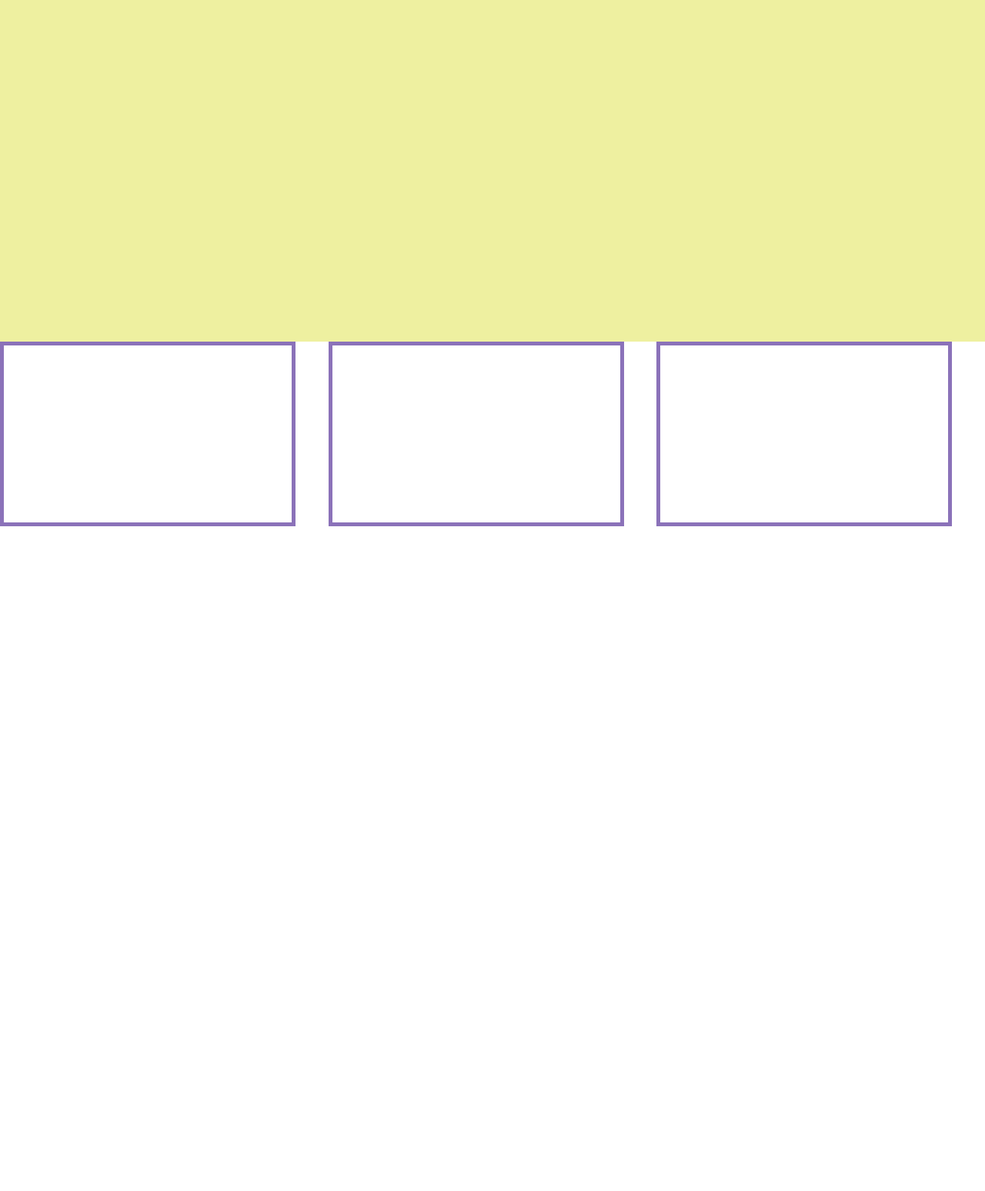
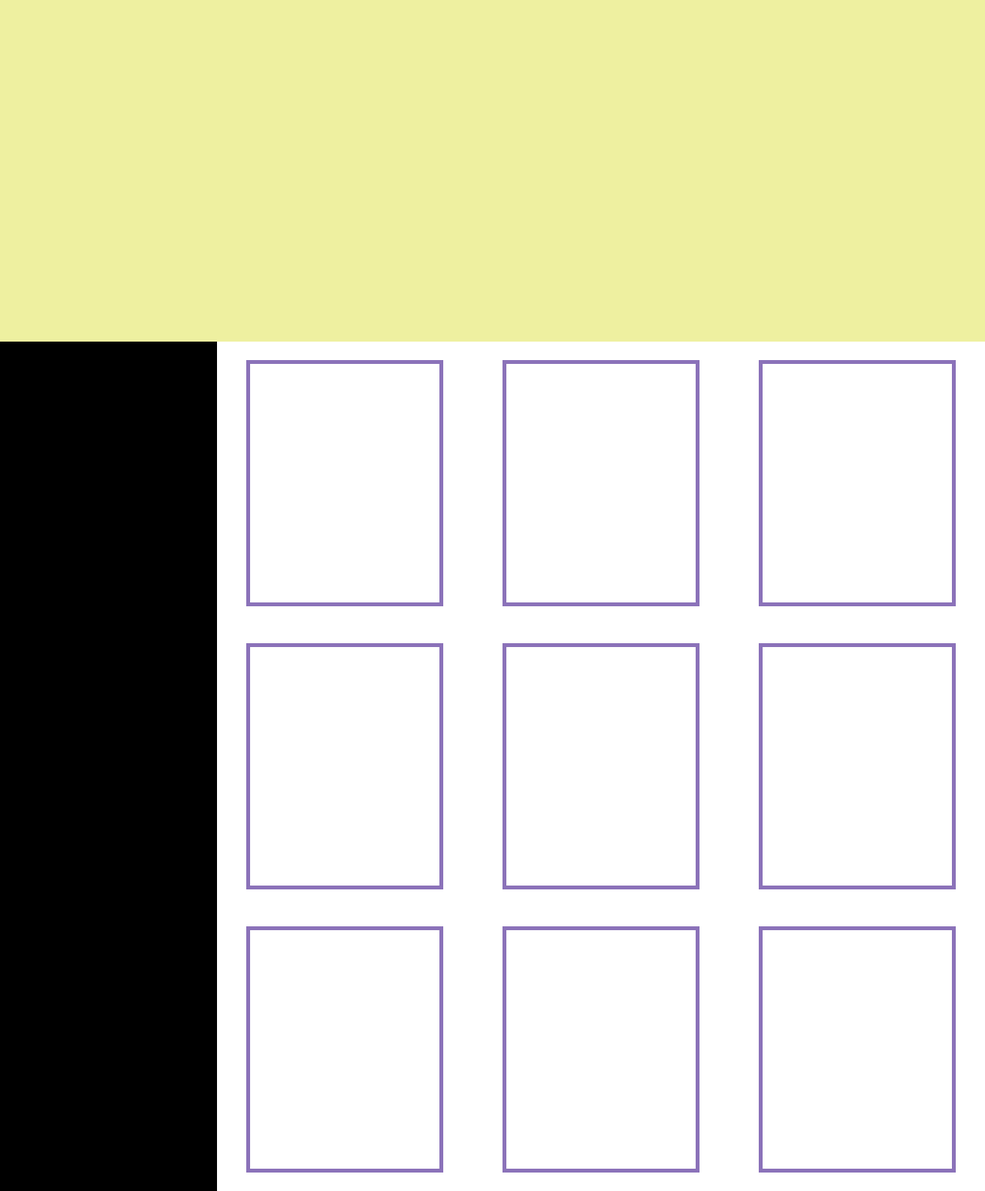
Before and after one commit to AleksandraBozenko/kostkarubika, a website: page src/content/index.html in a window 1280 px wide. Shown: the part 356-1904 px from the top of the page at 77% size. Before the commit the page ends 1040 px from the top, so only its background shows below. Drawn offline with nearby package versions, Linux system fonts and the light colour scheme; files that its build step writes are made by us from their sources.

Commit message:
add sort to shop section

```diff
--- a/src/content/index.html
+++ b/src/content/index.html
@@ -30,9 +30,9 @@
   </head>
   <body>
     <main class="main">
-    <header class="header">
+    <header class="header header--active">
       <div class="header__up">
-        <div class="nav nav--active">
+        <div class="nav nav--active nav--up">
         <ul class="nav__list">
           <li class="nav__item">
             <a class="nav__item--link href="">O NAS</a>
@@ -58,9 +58,16 @@
         <div class="articles"></div>
     </header>
     <section class="shop">
-      <span class="shop__item" id="first"></span>
-      <span class="shop__item" id="second"></span>
-      <span class="shop__item" id="third"></span>
+      <div class="shop__sort"></div>
+      <div class="shop__item"></div>
+      <div class="shop__item"></div>
+      <div class="shop__item" ></div>
+      <div class="shop__item"></div>
+      <div class="shop__item"></div>
+      <div class="shop__item" ></div>
+      <div class="shop__item"></div>
+      <div class="shop__item"></div>
+      <div class="shop__item" ></div>
     </section>
   </main>
 
--- a/src/js/main.js
+++ b/src/js/main.js
@@ -34,4 +34,14 @@ const trolleyClicker = () =>{
 }
 
 hamburger.addEventListener('click', clicker,);
-trolley.addEventListener('click', trolleyClicker)
+trolley.addEventListener('click', trolleyClicker);
+
+
+
+
+const navUp = document.querySelector('.nav--up');
+
+const scrolled = ()=> {
+  navUp.classList.toggle('header--active');
+}
+navUp.window.addEventListener('scrollY', scrolled);
--- a/src/scss/main.scss
+++ b/src/scss/main.scss
@@ -9,6 +9,12 @@ html {
 *, *:before, *:after {
   box-sizing: inherit;
 }
+// body{
+//   overflow-y: hidden;
+// }
+.header--active{
+  display: none;
+}
 .header{
   width: 100%;
   height: 100vh;
@@ -16,6 +22,7 @@ html {
   flex-direction: column;
   // background-color: rgb(245, 243, 110);
   background-color: rgb(238, 240, 160);
+
   &__up{
     width:100%;
     height: 60px;
@@ -24,7 +31,6 @@ html {
     align-items: center;
     margin-top: 2vh;
     &--img{
-
       height: 60px;
       position: absolute;
       right: 700px;
@@ -38,12 +44,17 @@ html {
       height: 30px;
       position: absolute;
       right: 400px;
+      cursor: pointer;
+      background: $violet;
+      border: none;
     }
     &--trolley{
       position: absolute;
       right: 5vh;
       height: 30px;
       cursor: pointer;
+      background: transparent;
+      border: none;
     }
   }
   .hamburger{
@@ -105,9 +116,11 @@ html {
   left: 0;
   top: 0;
   transition: transform .2s ease-in-out;
+
 }
 .nav--active{
   transform: translateX(-250px);
+  display: none;
 }
 .header__up--trolley-active{
   position: absolute;
@@ -135,10 +148,18 @@ html {
 .shop{
   width: 100%;
   display: grid;
-  grid-template-columns: 1fr 1fr 1fr;
+  grid-template-columns: 1fr 1fr 1fr 1fr;
   &__item{
-    width: 30vw;
-    height: 30vh;
+    width: 20vw;
+    height: 40vh;
     border: 5px solid $violet;
+    margin: 3vh 3vw;
+  }
+  &__sort{
+    grid-column-start: 1;
+    grid-column-end: 1;
+    grid-row-start: 1;
+    grid-row-end: 100;
+    background-color: black;
   }
 }
```
Also changed, not shown: 1 other file.
